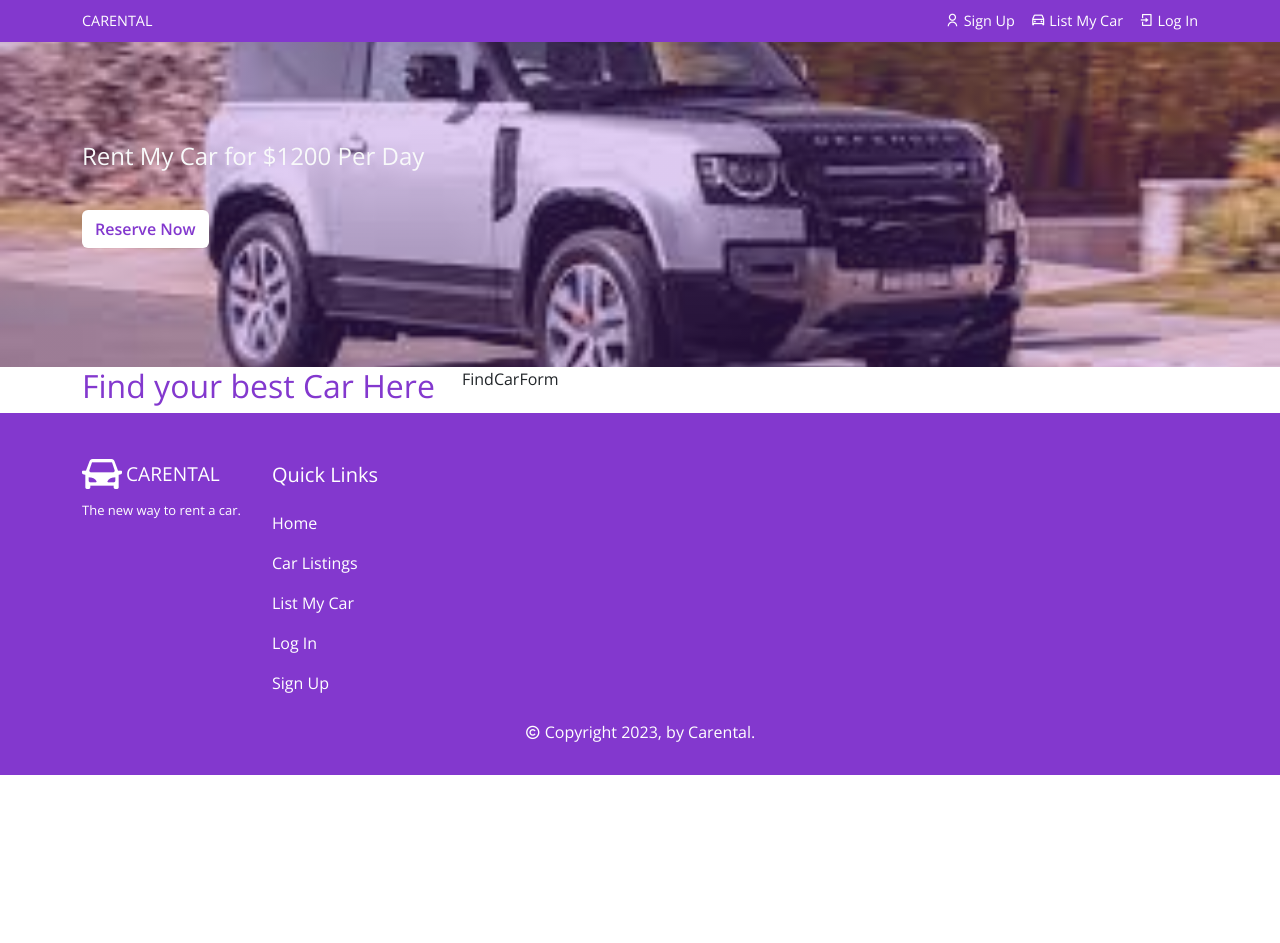
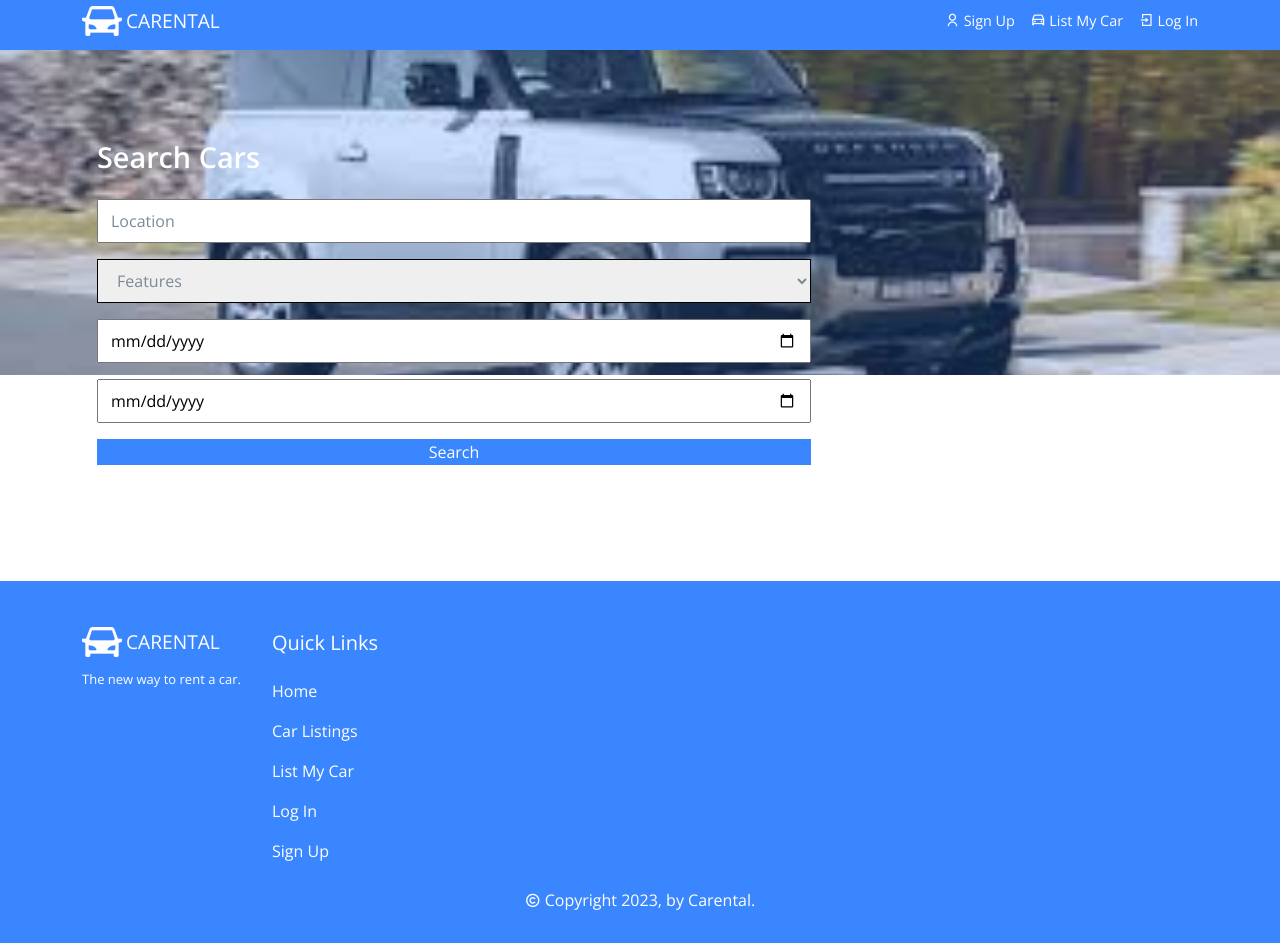
Before and after one commit to mogoziri/T3A2_B_Irina-Michelle_frontend, a React (Create React App) app: page /home in a window 1280 px wide. Before the commit the page ends 800 px from the top, so only its background shows below. Built offline with nearby package versions, Linux system fonts and the light colour scheme.

Commit message:
added search cars form.

```diff
--- a/src/components/Header/Header.jsx
+++ b/src/components/Header/Header.jsx
@@ -63,11 +63,19 @@ const Header = () => {
       <Container>
         <Row>
           <Col lg='6' md='6' sm='6' >
-          <div className="header__top__left d-flex">
+          <div className="logo footer__logo">
+              <h1><Link to ='/home' className='d-flex align-items-center gap-1'>
+              <i className="ri-roadster-fill"></i>
+                <span>CARENTAL</span>
+              </Link>
+              </h1>
+            </div>
+
+          {/* <div className="header__top__left d-flex">
             <Link to='/home' className=" d-flex align-items-center gap-1" >
-              <span>CARENTAL</span></Link>
+              <span>CARENTAL</span></Link> */}
               {/* <span className="header_top_carental"></span> */}
-            </div>
+            {/* </div> */}
           </Col>
 
           <Col lg='6' md='6' sm='6' >
--- a/src/components/UI/FindCarForm.jsx
+++ b/src/components/UI/FindCarForm.jsx
@@ -1,8 +1,47 @@
 import React from 'react';
 import "../../styles/find-car-form.css";
+import { Form, FormGroup } from 'reactstrap';
+
 
 const FindCarForm = () => {
-    return <div> FindCarForm</div>
+    return (
+    <Form className="form">
+        <div className=' d-flex align-items-center justify-content-between
+        flex-wrap position-'>
+            <FormGroup className='form__group-title'>
+                <h2 className="search">Search Cars</h2>
+            </FormGroup>
+
+            <FormGroup className='form__group'>
+                <input className="location"
+                type="text"
+                placeholder="Location" required/>
+            </FormGroup>
+
+            <FormGroup className='select__group'>
+                <select>
+                    <option value="features">Features</option>
+                    <option value="trans">Transmission</option>
+                    <option value="type">Type</option>
+                </select>
+            </FormGroup>
+
+            <FormGroup className='form__group'>
+                <input type="date" placeholder="From" required/>
+            </FormGroup>
+
+            <FormGroup className='form__group'>
+                <input type="date" placeholder="To" required/>
+            </FormGroup>
+
+            <FormGroup className='form__group'>
+                <button className="find__car-btn">Search</button>
+            </FormGroup>
+        </div>
+    </Form>
+  );
 };
 
-export default FindCarForm
+export default FindCarForm;
+
+//1:25:52
--- a/src/components/UI/TopSlider.jsx
+++ b/src/components/UI/TopSlider.jsx
@@ -23,11 +23,11 @@ const TopSlider = () => {
     <div className="slider__item slider__item-01 mt0">
         <Container>
           <div className="slider__content">
-            <h4 className="text-light mb-3"> Rent My Car for $800 Per Day</h4>
+            {/* <h4 className="text-light mb-3"> Rent My Car for $800 Per Day</h4> */}
             {/* <h1 className="text-light mb-4"> Reserve me Now</h1> */}
-            <button className="btn reserve__btn mt-4">
+            {/* <button className="btn reserve__btn mt-4">
                 <Link to="/cars">Reserve Now</Link>
-            </button>
+            </button> */}
           </div>
         </Container>
     </div>
@@ -35,12 +35,12 @@ const TopSlider = () => {
     <div className="slider__item slider__item-02 mt0">
         <Container>
           <div className="slider__content">
-            <h4 className="text-light mb-3"> Rent My Car for $1200 Per Day</h4>
+            {/* <h4 className="text-light mb-3"> Rent My Car for $1200 Per Day</h4> */}
             {/* <h1 className="text-light mb-4"> Reserve me Now</h1> */}
 
-            <button className="btn reserve__btn mt-4">
+            {/* <button className="btn reserve__btn mt-4">
                 <Link to="/cars">Reserve Now</Link>
-            </button>
+            </button> */}
           </div>
         </Container>
     </div>
@@ -48,12 +48,12 @@ const TopSlider = () => {
     <div className="slider__item slider__item-03 mt0">
         <Container>
           <div className="slider__content">
-            <h4 className="text-light mb-3"> Rent My Car for $120 Per Day</h4>
+            {/* <h4 className="text-light mb-3"> Rent My Car for $120 Per Day</h4> */}
             {/* <h1 className="text-light mb-4"> Reserve me Now</h1> */}
 
-            <button className="btn reserve__btn mt-4">
+            {/* <button className="btn reserve__btn mt-4">
                 <Link to="/cars">Reserve Now</Link>
-            </button>
+            </button> */}
           </div>
         </Container>
     </div>
--- a/src/index.css
+++ b/src/index.css
@@ -1,6 +1,13 @@
 /*google fonts*/
 @import url('https://fonts.googleapis.com/css2?family=Open+Sans:wght@300;400;600;700;800&display=swap');
 
+
+:root {
+  --primary1: #3a86ff;
+  --primary2: #fff;
+  --primary3: #3a85ffb8;
+  --primary4: #fb5607;
+}
 /*base styles*/
 *{
   margin: 0;
@@ -9,6 +16,8 @@
   font-family: 'Open Sans', sans-serif;
 }
 
+
+
 /*pre-define css*/
 h1,
 h2,
@@ -16,7 +25,7 @@ h3,
 h4,
 h5,
 h6 {
-  color: #8338CE;
+  color: var(--primary1);
   font-weight: 600;
   margin-bottom: 0;
 }
@@ -46,13 +55,13 @@ ul {
 }
 
 .section_title {
- color: #3A86FF;
+ color: var(--primary1);
  font-weight: 600;
  font-size: 2rem;
 }
 
 .section_subtitle {
-  color: #FFBE0B;
+  color: var(--primary4);
   font-weight: 600;
   font-size: 1.2rem;
  }
@@ -69,17 +78,17 @@ ul {
 
  .btn {
   padding: 7px 15px;
-  background: #8338CE;
-  color: #fff;
+  background: var(--primary1);
+  color: var(--primary2);
   border: none;
   outline: none;
   border-radius: 5px;
-  transition: .3s;
+  transition: 0.3s;
  }
 
  .btn:hover{
-  color: #fff;
-  background: #8338ce82;
+  color: var(--primary2) !important;
+  background: var(--primary1)
  }
 
  @media only screen and (max-width:768px) {
--- a/src/pages/Home.jsx
+++ b/src/pages/Home.jsx
@@ -16,17 +16,17 @@ const Home = () => {
 
           <div className="top_form">
             <Container>
-              <Row className="form__row">
+              {/* <Row className="form__row">
                 <Col lg='4' md='4'>
                    <div className="find__cars-left">
-                    <h2>Find your best Car Here</h2>
+                    <h2>Search Cars</h2>
                     </div>
-                </Col>
+                </Col> */}
 
                 <Col lg='8' md='8' sm='12'>
                    <FindCarForm />
                 </Col>
-              </Row>
+              {/* </Row> */}
             </Container>
           </div>
 
--- a/src/styles/find-car-form.css
+++ b/src/styles/find-car-form.css
@@ -1,3 +1,94 @@
-.find__cars-left {
-    /* 1:25:55 video */
+:root {
+    --primary1: #3a86ff;
+    --primary2: #fff;
+    --primary3: #3a86ff41;
 }
+
+/* .find__cars-left {
+    background: linear-gradient(var(--primary3), var(--primary3)), url('../Assets/all-images/slider-img/slider-1.jpg');
+    background-position: center;
+    background-repeat: no-repeat;
+    background-size: cover;
+    padding: 65px 35px;
+} */
+
+.form__group-title h2 {
+    font-weight: 600;
+    font-size: 1.8rem;
+    color:var(--primary2);
+}
+
+.form__group {
+    width: 100%;
+    margin-bottom: 0;
+}
+
+.form__group input {
+    bottom: 1px solid var(--primary3);
+    padding: 8px 12px;
+
+    width: 100%;
+    outline:none;
+}
+
+.form__group input::placeholder {
+    color: #7c8a97;
+}
+
+.form {
+    background: transparent;
+    padding-top: 55px;
+    padding-bottom: 50px;
+    padding-left: 15px;
+    padding-right: 15px;
+}
+
+.select__group {
+    width: 100%;
+}
+
+.select__group select {
+    width: 100%;
+    padding: 9.2px 15px;
+    border: 1px solid black;
+    outline: none;
+    color: #7c8a97;
+}
+
+.top__slider-section {
+    position: relative;
+    z-index: 10;
+    margin-bottom: 200px;
+}
+
+.top_form {
+    position: absolute;
+    bottom: -150px;
+    z-index: 11;
+    width: 100%;
+}
+
+.form__row {
+    background: var(--primary2);
+    box-shadow: 5px 5px 15px -5px #7c8a97;
+}
+
+.location::before {
+   content: "Location";
+   margin-right: 0.8rem;
+   color: #7c8a97;
+}
+
+.find__car-btn {
+   background: var(--primary1);
+   color: var(--primary2);
+   padding: 1px 15px; /* 8px 15px*/
+   width: 100%;
+   border: none;
+   outline: none;
+}
+
+.find__car-btn:hover {
+    background: var(--primary3);
+    color: var(--primary1);
+}
--- a/src/styles/footer.css
+++ b/src/styles/footer.css
@@ -1,5 +1,12 @@
+:root {
+    --primary1: #3a86ff;
+    --primary2: #fff;
+    --primary3: #3a86ff41;
+    --primary4: #fb5607;
+}
+
 .footer {
-    background: #8338CE;
+    background: var(--primary1);
     padding-top: 50px;
     padding-bottom: 15px;
 }
@@ -14,7 +21,7 @@
 
 .footer__logo h1 a {
    text-decoration: none;
-   color: #FFF;
+   color: var(--primary2);
    font-weight: 400;
 }
 
@@ -23,7 +30,7 @@
 }
 
 .footer__logo-content {
-    color: #fff;
+    color: var(--primary2);
     margin-top: 15px;
     line-height: 20px;
     font-size: small;
@@ -36,22 +43,22 @@
 }
 
 .quick__link a {
-color: #fff;
+color: var(--primary2);
 text-decoration: none;
 transition: .3s;
 }
 
 .quick__link a:hover {
-    color: orange;
+    color: var(--primary4);
 }
 
 .footer__link-title {
-    color: #fff;
+    color: var(--primary2);
 }
 
 .footer__bottom {
-    color: #fff;
-    border-top: 1px solid #8338CE;
+    color: var(--primary2);
+    border-top: 1px solid var(--primary1);
 }
 
 /*/if needed for search */
--- a/src/styles/header.css
+++ b/src/styles/header.css
@@ -1,8 +1,14 @@
+:root {
+    --primary1: #3a86ff;
+    --primary2: #fff;
+    --primary3: #3a85ffb8;
+    --primary4: #fb5607;
+}
 
 .header_top {
     padding: 10px 0px;
-    background: #8338CE;
-    color: #fff;
+    background: var(--primary1);
+    color: var(--primary2);
 }
 
 .header__top__left a{
@@ -10,23 +16,23 @@
    /* align-items: centre; */
    column-gap: 1rem;
    text-decoration: none;
-   color: #fff;
-   font-size: .9rem;
+   color: var(--primary2);
+   font-size: 1rem;
 }
 
 .header__top__left a:hover {
     font-size: .9rem;
-    color: #fff;
+    color: var(--primary2);
 }
 
 .header__top__right a{
   text-decoration: none;
-  color: #fff;
+  color: var(--primary2);
   font-size: .9rem;
 }
 
 .header__top__right a:hover{
-  color: #fff;
+  color: var(--primary2);
 }
 
 /* Middle Header*/
--- a/src/styles/top-slider.css
+++ b/src/styles/top-slider.css
@@ -1,24 +1,31 @@
+:root {
+    --primary1: #3a86ff;
+    --primary2: #fff;
+    --primary3: #3a85ffb8;
+    --primary4: #fb5607;
+}
+
 .slider__item {
     max-width: 100%;
     height: 325px;
 }
 
 .slider__item-01 {
-    background: linear-gradient(#8338ce41, #8338ce41), url('../Assets/all-images/slider-img/slider-1.jpg');
+    background: linear-gradient(var(--primary3), var(--primary3)), url('../Assets/all-images/slider-img/slider-1.jpg');
     background-position: center;
     background-repeat: no-repeat;
     background-size: cover;
 }
 
 .slider__item-02 {
-    background: linear-gradient(#8338ce41, #8338ce41), url('../Assets/all-images/slider-img/slider-2.jpg');
+    background: linear-gradient(var(--primary3), var(--primary3)), url('../Assets/all-images/slider-img/slider-2.jpg');
     background-position: center;
     background-repeat: no-repeat;
     background-size: cover;
 }
 
 .slider__item-03 {
-    background: linear-gradient(#8338ce41, #8338ce41), url('../Assets/all-images/slider-img/slider-3.jpg');
+    background: linear-gradient(var(--primary3), var(--primary3)), url('../Assets/all-images/slider-img/slider-3.jpg');
     background-position: center;
     background-repeat: no-repeat;
     background-size: cover;
@@ -38,7 +45,7 @@
 }
 
 .reserve__btn {
-    background: #fff !important;
+    background: var(--primary2) !important;
     border: none;
     outline: none;
 }
@@ -46,5 +53,5 @@
 .reserve__btn a {
     text-decoration: none;
     font-weight: 600;
-    color: #8338CE;
+    color: var(--primary1);
 }
```
Also changed, not shown: src/components/UI/InfoSection.jsx (added, +17 -0 lines), src/styles/info-section.css (added).
